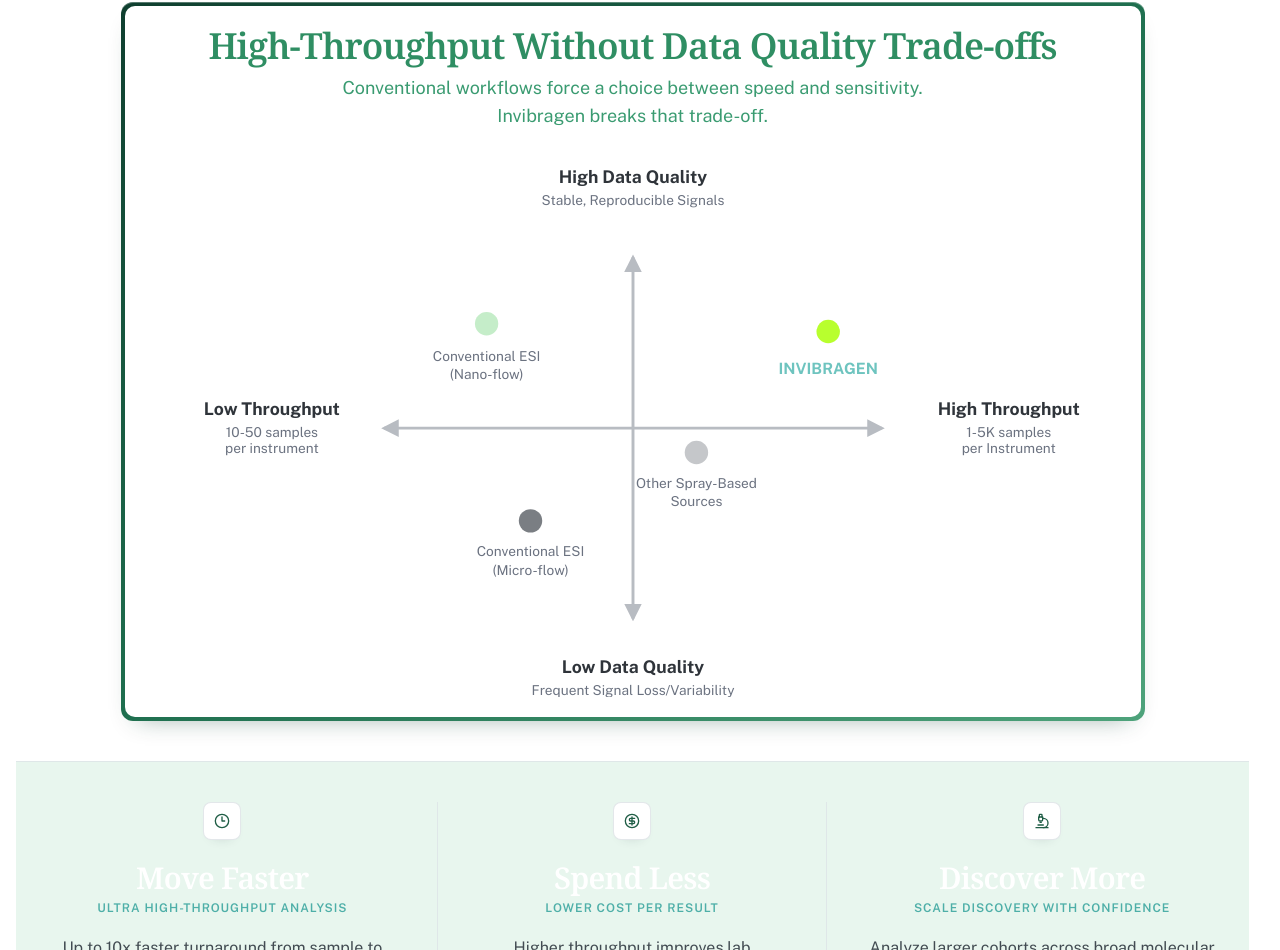
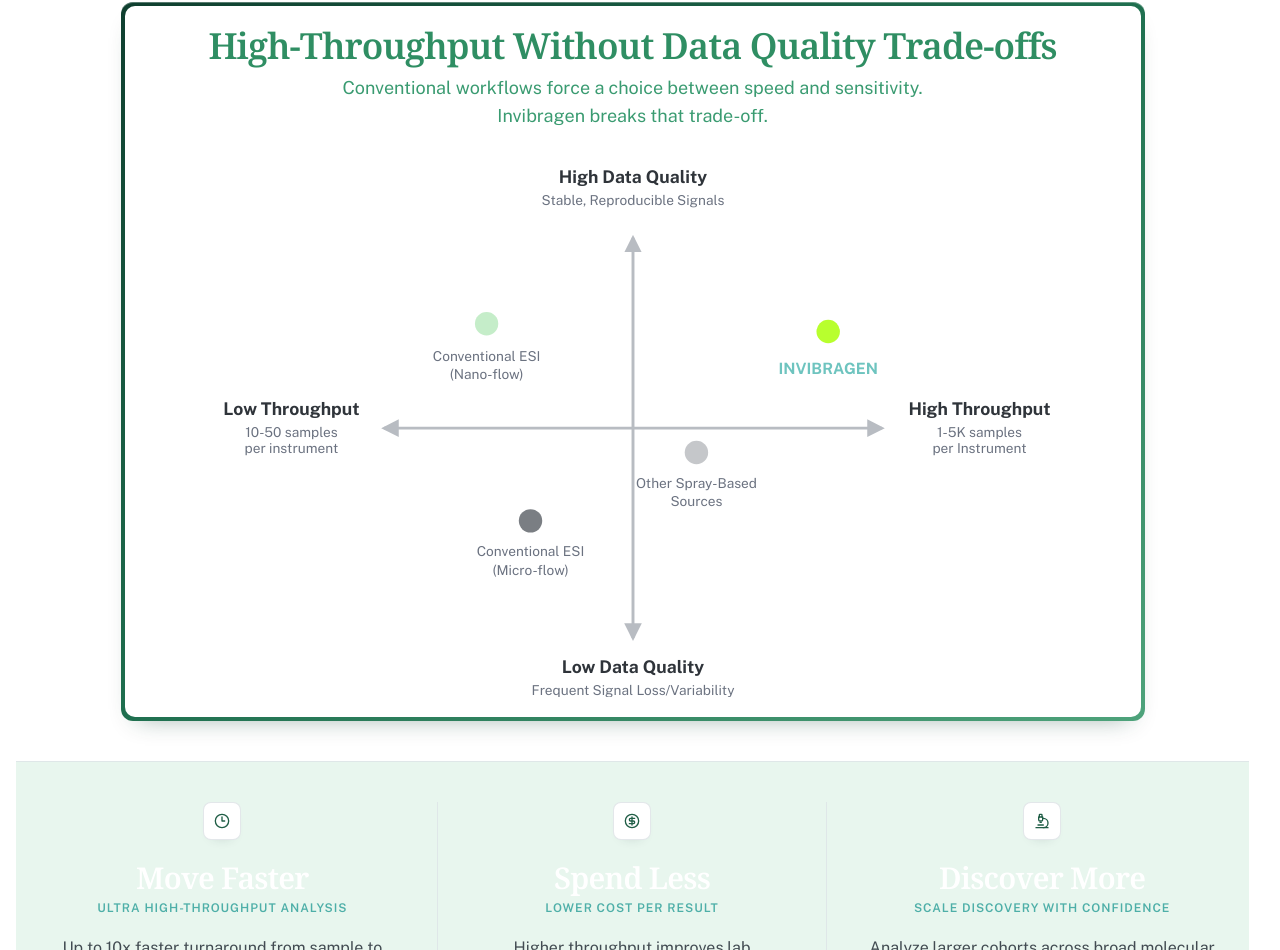
Before and after one commit to ElliotRoe/invibragen-web, a React (Vite) app: page / in a window 1280 px wide. Shown: the part 942-1892 px from the top of the page. Built offline with nearby package versions, Linux system fonts and the light colour scheme.

Commit message:
Move high throughput text further left

```diff
--- a/src/pages/home-page.tsx
+++ b/src/pages/home-page.tsx
@@ -118,8 +118,8 @@ function ComparisonChart() {
               strokeWidth="3"
               x1="500"
               x2="500"
-              y1="110"
-              y2="480"
+              y1="90"
+              y2="500"
             />
 
             <text fill="#2f343a" fontSize="18" fontWeight="700" textAnchor="middle" x="500" y="34">
@@ -136,23 +136,23 @@ function ComparisonChart() {
               Frequent Signal Loss/Variability
             </text>
 
-            <text fill="#2f343a" fontSize="18" fontWeight="700" textAnchor="middle" x="130" y="272">
+            <text fill="#2f343a" fontSize="18" fontWeight="700" textAnchor="middle" x="150" y="272">
               Low Throughput
             </text>
-            <text fill="#6b7280" fontSize="14" textAnchor="middle" x="130" y="294">
+            <text fill="#6b7280" fontSize="14" textAnchor="middle" x="150" y="294">
               10-50 samples
             </text>
-            <text fill="#6b7280" fontSize="14" textAnchor="middle" x="130" y="310">
+            <text fill="#6b7280" fontSize="14" textAnchor="middle" x="150" y="310">
               per instrument
             </text>
 
-            <text fill="#2f343a" fontSize="18" fontWeight="700" textAnchor="middle" x="885" y="272">
+            <text fill="#2f343a" fontSize="18" fontWeight="700" textAnchor="middle" x="855" y="272">
               High Throughput
             </text>
-            <text fill="#6b7280" fontSize="14" textAnchor="middle" x="885" y="294">
+            <text fill="#6b7280" fontSize="14" textAnchor="middle" x="855" y="294">
               1-5K samples
             </text>
-            <text fill="#6b7280" fontSize="14" textAnchor="middle" x="885" y="310">
+            <text fill="#6b7280" fontSize="14" textAnchor="middle" x="855" y="310">
               per Instrument
             </text>
 
```
